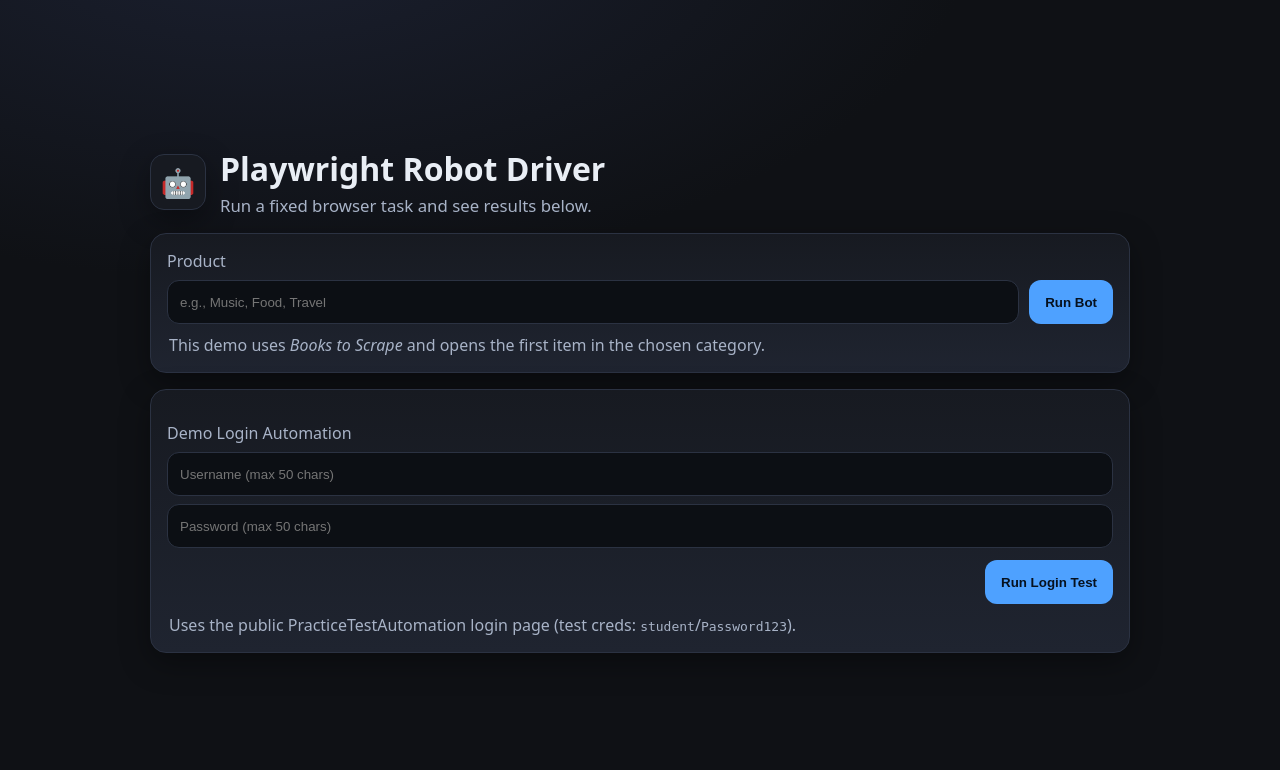
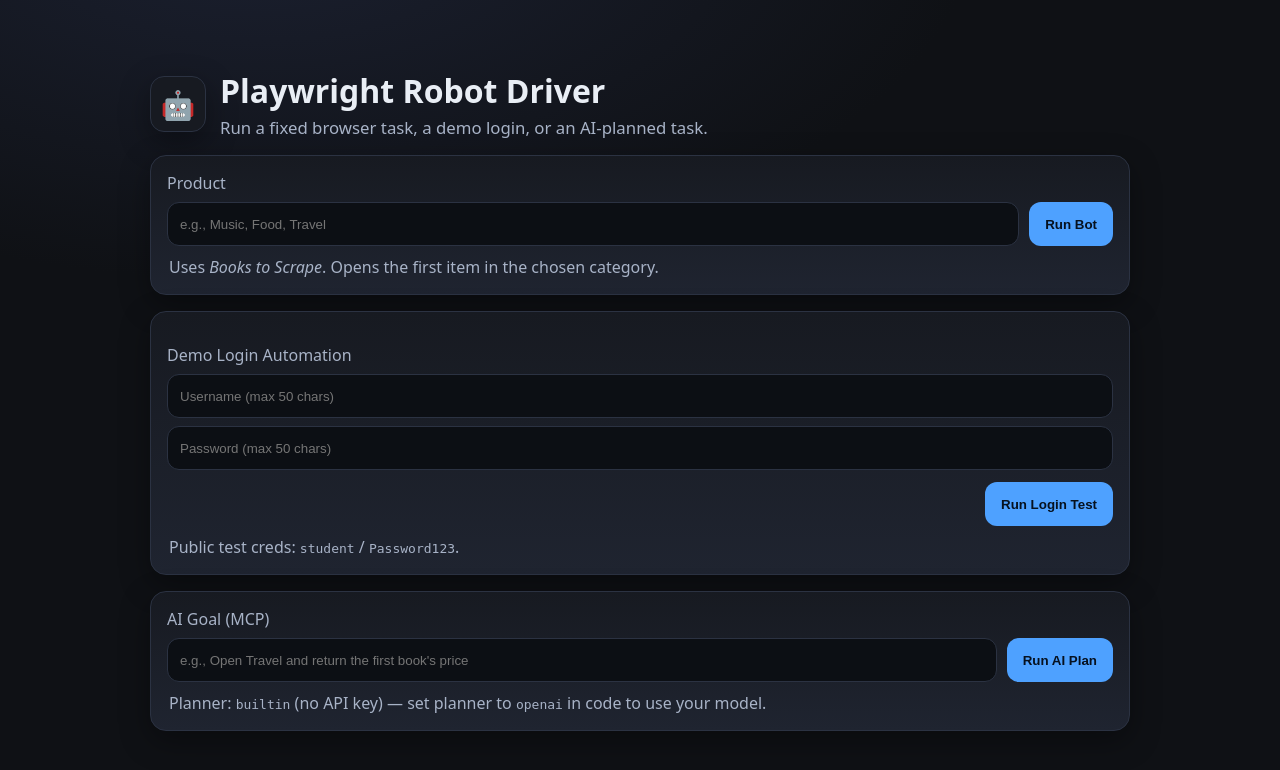
Before and after one commit to mon-sarder/LaCitySampleProjectRequirement, a Flask app: page /demo in a window 1280 px wide. Shown: the top 770 px of the page. Run offline with Flask 3, Linux system fonts and the light colour scheme.

Commit message:
start implementing the AI Language model into app.py and index.html

```diff
--- a/backend/app.py
+++ b/backend/app.py
@@ -31,18 +31,18 @@ app.permanent_session_lifetime = timedelta(minutes=30)  # session timeout
 MAX_CRED_LENGTH = 50  # username/password hard limit
 DB_PATH = os.path.join(BASE_DIR, "users.db")
 
-# Optional rate limiter (won't break if package isn't installed)
+# (Optional) Rate limiter if installed; otherwise silently skipped
 try:
     from flask_limiter import Limiter
     from flask_limiter.util import get_remote_address
     limiter = Limiter(get_remote_address, app=app, default_limits=["60 per minute"])
 except Exception:
-    limiter = None  # silently skip if not available
+    limiter = None
 
 
 @app.after_request
 def set_secure_headers(resp):
-    # Solid defaults; relax CSP if you later use external CDNs.
+    # Solid defaults; relax CSP if you use external CDNs.
     resp.headers["X-Content-Type-Options"] = "nosniff"
     resp.headers["X-Frame-Options"] = "DENY"
     resp.headers["Referrer-Policy"] = "no-referrer"
@@ -122,7 +122,7 @@ def login_required(view_func):
 # ── Pages (classic flow) ──────────────────────────────────────────────────────
 @app.route("/")
 def home():
-    # If you prefer the SPA demo as your landing page, return render_template("index.html") here.
+    # If you prefer the SPA demo as landing, return render_template("index.html") here.
     if "user" in session:
         return redirect(url_for("search_page"))
     return redirect(url_for("login"))
@@ -215,13 +215,13 @@ def search_page():
     return render_template("search.html", username=session.get("user"), result=result, error=error, query=query)
 
 
-# Optional SPA demo page you built earlier (Ajax -> JSON APIs)
+# Optional SPA demo page (AJAX → JSON APIs)
 @app.route("/demo")
 def demo_index():
     return render_template("index.html")
 
 
-# ── JSON APIs (used by SPA demo) ──────────────────────────────────────────────
+# ── JSON APIs (SPA) ───────────────────────────────────────────────────────────
 @app.route("/search-json", methods=["POST"])
 def search_json():
     try:
@@ -261,6 +261,27 @@ def login_test():
     return jsonify(result)
 
 
+# ── MCP “AI Brain” endpoint ───────────────────────────────────────────────────
+@app.route("/mcp/run", methods=["POST"])
+def mcp_run():
+    try:
+        data = request.get_json(force=True)
+    except Exception:
+        return jsonify({"status": "error", "message": "Invalid JSON payload."}), 400
+
+    goal = (data.get("goal") or "").strip()
+    if not goal:
+        return jsonify({"status": "error", "message": "Please provide a non-empty 'goal'."}), 400
+
+    planner = (data.get("planner") or "builtin").lower()  # "builtin" or "openai"
+    headless = not bool(os.environ.get("HEADFUL") in ("1", "true", "True"))
+
+    # Import here to avoid Playwright import cost on app boot
+    from mcp_agent import run_ai_goal
+    result = run_ai_goal(goal=goal, planner=planner, headless=headless)
+    return jsonify(result)
+
+
 # ── Friendly error pages ──────────────────────────────────────────────────────
 @app.errorhandler(404)
 def _404(_e):
--- a/backend/templates/index.html
+++ b/backend/templates/index.html
@@ -12,7 +12,7 @@
       <div class="logo">🤖</div>
       <div>
         <h1>Playwright Robot Driver</h1>
-        <p class="sub">Run a fixed browser task and see results below.</p>
+        <p class="sub">Run a fixed browser task, a demo login, or an AI-planned task.</p>
       </div>
     </header>
 
@@ -29,10 +29,10 @@
         />
         <button id="runBtn" type="submit" class="btn">Run Bot</button>
       </div>
-      <p class="hint">This demo uses <em>Books to Scrape</em> and opens the first item in the chosen category.</p>
+      <p class="hint">Uses <em>Books to Scrape</em>. Opens the first item in the chosen category.</p>
     </form>
 
-    <!-- Login task (username/password with maxlength to prevent overly-long input) -->
+    <!-- Login task (username/password with maxlength=50) -->
     <form id="loginForm" class="card" autocomplete="off" onsubmit="return false;">
       <p class="label">Demo Login Automation</p>
       <div style="display:grid;gap:8px;">
@@ -43,7 +43,17 @@
         <div></div>
         <button id="loginBtn" type="button" class="btn">Run Login Test</button>
       </div>
-      <p class="hint">Uses the public PracticeTestAutomation login page (test creds: <code>student</code>/<code>Password123</code>).</p>
+      <p class="hint">Public test creds: <code>student</code> / <code>Password123</code>.</p>
+    </form>
+
+    <!-- MCP AI Goal -->
+    <form id="mcpForm" class="card" autocomplete="off" onsubmit="return false;">
+      <label for="goalInput" class="label">AI Goal (MCP)</label>
+      <div class="row">
+        <input id="goalInput" type="text" placeholder="e.g., Open Travel and return the first book's price" />
+        <button id="mcpBtn" type="button" class="btn">Run AI Plan</button>
+      </div>
+      <p class="hint">Planner: <code>builtin</code> (no API key) — set planner to <code>openai</code> in code to use your model.</p>
     </form>
 
     <!-- Loading / status -->
@@ -59,6 +69,7 @@
         <h2 id="resultTitle"></h2>
         <p id="resultPrice" class="price"></p>
         <p id="resultMeta" class="meta"></p>
+        <pre id="resultJson" class="meta" style="white-space:pre-wrap;"></pre>
       </div>
     </section>
   </main>
@@ -72,6 +83,9 @@
     const loginUser = document.getElementById("loginUser");
     const loginPass = document.getElementById("loginPass");
 
+    const mcpBtn = document.getElementById("mcpBtn");
+    const goalInput = document.getElementById("goalInput");
+
     const statusBox = document.getElementById("status");
     const statusText = document.getElementById("statusText");
 
@@ -80,6 +94,7 @@
     const resultTitle = document.getElementById("resultTitle");
     const resultPrice = document.getElementById("resultPrice");
     const resultMeta = document.getElementById("resultMeta");
+    const resultJson = document.getElementById("resultJson");
 
     const MAX_CRED_LENGTH = 50;
 
@@ -102,58 +117,21 @@
         </svg>`;
     }
 
-    // Product task submit
-    form.addEventListener("submit", async (e) => {
-      e.preventDefault();
-      await runAutomation(async () => {
-        const product = input.value.trim();
-        const res = await fetch("/search", {
-          method: "POST",
-          headers: { "Content-Type": "application/json" },
-          body: JSON.stringify({ product })
-        });
-        return res.json();
-      });
-    });
-
-    // Login test click — client-side length check before sending
-    loginBtn.addEventListener("click", async () => {
-      // client-side validation
-      const user = loginUser.value || "";
-      const pass = loginPass.value || "";
-
-      if (user.length > MAX_CRED_LENGTH || pass.length > MAX_CRED_LENGTH) {
-        // show error card and do NOT send to server
-        resultIcon.innerHTML = iconError();
-        resultTitle.textContent = "Input rejected";
-        resultPrice.textContent = "";
-        resultMeta.textContent = `Possible buffer overflow attempt: username or password exceeds ${MAX_CRED_LENGTH} characters.`;
-        hide(statusBox);
-        show(result);
-        return;
-      }
-
-      await runAutomation(async () => {
-        const res = await fetch("/login-test", {
-          method: "POST",
-          headers: { "Content-Type": "application/json" },
-          body: JSON.stringify({ username: user, password: pass })
-        });
-
-        // if server rejects with 400, still parse JSON for message
-        const json = await res.json();
-        return json;
-      }, "Running login automation...");
-    });
+    function resetResult() {
+      resultTitle.textContent = "";
+      resultPrice.textContent = "";
+      resultMeta.textContent = "";
+      resultJson.textContent = "";
+      resultIcon.innerHTML = "";
+    }
 
     async function runAutomation(task, statusMessage = "Running automation…") {
       hide(result);
-      resultTitle.textContent = "";
-      resultPrice.textContent = "";
-      resultMeta.textContent = "";
-      resultIcon.innerHTML = "";
+      resetResult();
 
-      runBtn.disabled = true; input.disabled = true; loginBtn.disabled = true;
+      runBtn.disabled = true; input.disabled = true;
+      loginBtn.disabled = true; goalInput.disabled = true; mcpBtn.disabled = true;
+
       show(statusBox); statusText.textContent = statusMessage;
 
       const t0 = performance.now();
@@ -163,15 +141,27 @@
 
         if (data.status === "success") {
           resultIcon.innerHTML = iconSuccess();
-          resultTitle.textContent = data.title ? `Product: ${data.title}` : "Login Automation Success";
-          resultPrice.textContent = data.price ? `Price: ${data.price}` : "";
-          resultMeta.textContent = data.meta
-            ? `${data.meta} • Completed in ${ms} ms`
-            : `${data.message || ""} • Completed in ${ms} ms`;
+
+          // Try to render common fields
+          if (data.title || data.price) {
+            resultTitle.textContent = data.title ? `Product: ${data.title}` : "Success";
+            resultPrice.textContent = data.price ? `Price: ${data.price}` : "";
+          } else if (data.message) {
+            resultTitle.textContent = data.message;
+          } else {
+            resultTitle.textContent = "Success";
+          }
+
+          const meta = data.meta ? data.meta + " • " : "";
+          resultMeta.textContent = meta + `Completed in ${ms} ms`;
+
+          // If there's a 'data' object (MCP), show it
+          if (data.data) {
+            resultJson.textContent = JSON.stringify(data.data, null, 2);
+          }
         } else {
           resultIcon.innerHTML = iconError();
           resultTitle.textContent = "Automation failed";
-          resultPrice.textContent = "";
           resultMeta.textContent = data.message || "Unknown error";
         }
         hide(statusBox); show(result);
@@ -181,9 +171,59 @@
         resultMeta.textContent = String(err);
         hide(statusBox); show(result);
       } finally {
-        runBtn.disabled = false; input.disabled = false; loginBtn.disabled = false;
+        runBtn.disabled = false; input.disabled = false;
+        loginBtn.disabled = false; goalInput.disabled = false; mcpBtn.disabled = false;
       }
     }
+
+    // Product task (SPA JSON)
+    form.addEventListener("submit", async (e) => {
+      e.preventDefault();
+      await runAutomation(async () => {
+        const product = input.value.trim();
+        const res = await fetch("/search-json", {
+          method: "POST",
+          headers: { "Content-Type": "application/json" },
+          body: JSON.stringify({ product })
+        });
+        return res.json();
+      });
+    });
+
+    // Login test (with client-side 50-char guard)
+    loginBtn.addEventListener("click", async () => {
+      const user = loginUser.value || "";
+      const pass = loginPass.value || "";
+      if (user.length > MAX_CRED_LENGTH || pass.length > MAX_CRED_LENGTH) {
+        resultIcon.innerHTML = iconError();
+        resultTitle.textContent = "Input rejected";
+        resultMeta.textContent = `Possible buffer overflow attempt: username or password exceeds ${MAX_CRED_LENGTH} characters.`;
+        hide(statusBox); show(result);
+        return;
+      }
+      await runAutomation(async () => {
+        const res = await fetch("/login-test", {
+          method: "POST",
+          headers: { "Content-Type": "application/json" },
+          body: JSON.stringify({ username: user, password: pass })
+        });
+        return res.json();
+      }, "Running login automation…");
+    });
+
+    // MCP AI Goal
+    mcpBtn.addEventListener("click", async () => {
+      const goal = goalInput.value.trim();
+      if (!goal) return;
+      await runAutomation(async () => {
+        const res = await fetch("/mcp/run", {
+          method: "POST",
+          headers: { "Content-Type": "application/json" },
+          body: JSON.stringify({ goal, planner: "builtin" })
+        });
+        return res.json();
+      }, "Planning with MCP and executing…");
+    });
   </script>
 </body>
 </html>
```
